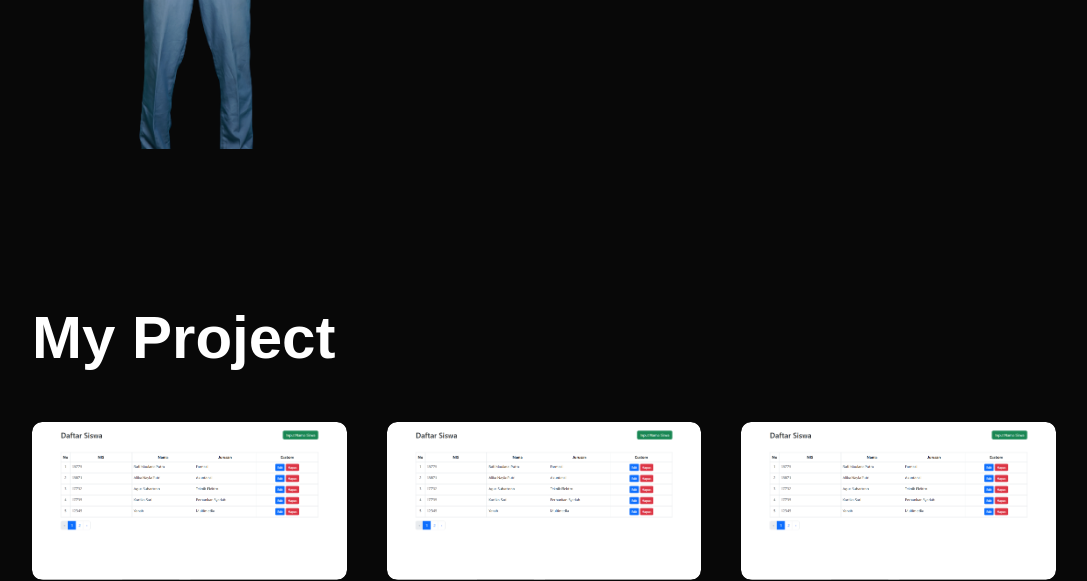
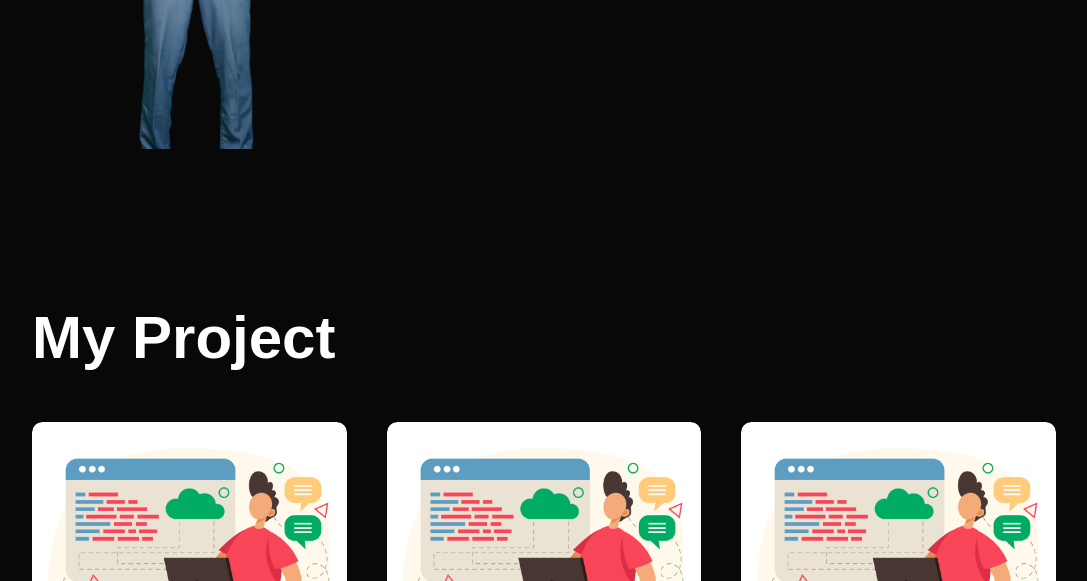
Before and after one commit to rafiganteng123/rafiganteng123.github.io, a plain HTML site: page index.html in a window 1280 px wide. Shown: the part 1279-1860 px from the top of the page, without its empty margins (96-1183 px from the left). Drawn offline with Linux system fonts and the light colour scheme.

Commit message:
merubah_gambar

```diff
--- a/index.html
+++ b/index.html
@@ -16,7 +16,7 @@
           <ul>
             <li><a href="#">Home</a></li>
             <li><a href="#">About</a></li>
-            <li><a href="#">Portfolio</a></li>
+            <li><a href="#">Project</a></li>
             <li><a href="#">Contact</a></li>
           </ul>
         </nav>
@@ -76,7 +76,7 @@
         <h1 class="sub-title">My Project</h1>
         <div class="work-list">
           <div class="work">
-            <img src="images/Work-1.png">
+            <img src="images/21665294_6500383.jpg">
             <div class="layer">
               <h3>CRUD Laravel</h3>
               <p>Simple CRUD Laravel</p>
@@ -84,7 +84,7 @@
             </div>
           </div>
           <div class="work">
-            <img src="images/Work-1.png">
+            <img src="images/21665294_6500383.jpg">
             <div class="layer">
               <h3>Hitug Gaji Karyawan</h3>
               <p>Simple Hitung Gaji Karyawan C++</p>
@@ -92,7 +92,7 @@
             </div>
           </div>
           <div class="work">
-            <img src="images/Work-1.png">
+            <img src="images/21665294_6500383.jpg">
             <div class="layer">
               <h3>Aplikasi Sistem Perpustakaan</h3>
               <p>Aplikasi Sistem Perpustakaan Java</p>
--- a/style.css
+++ b/style.css
@@ -13,6 +13,7 @@ body{
 #header{
     width: 100%;
     height: 100vh;
+    background-image: url(images/84248.png);
     background-size: cover;
     background-position: center;
 }
```
Also changed, not shown: images/21665294_6500383.jpg (added), images/84248.png (added), images/Work-1.png (deleted).
